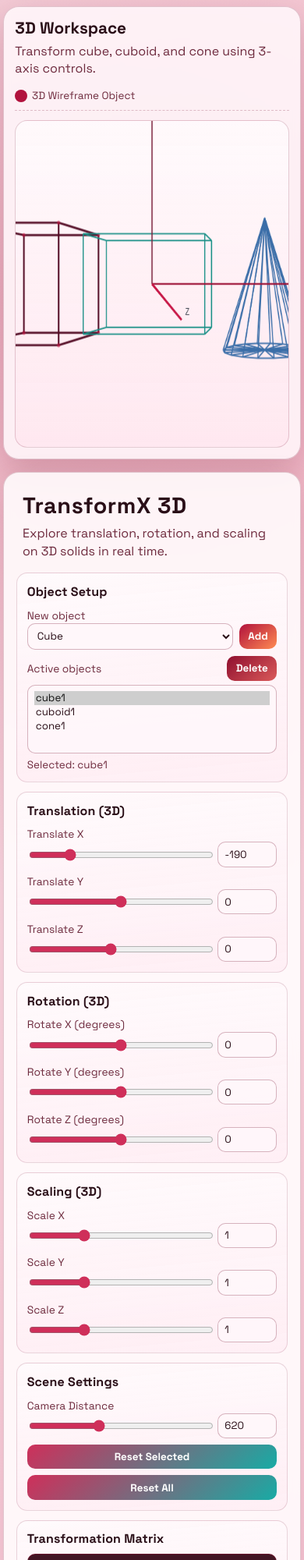
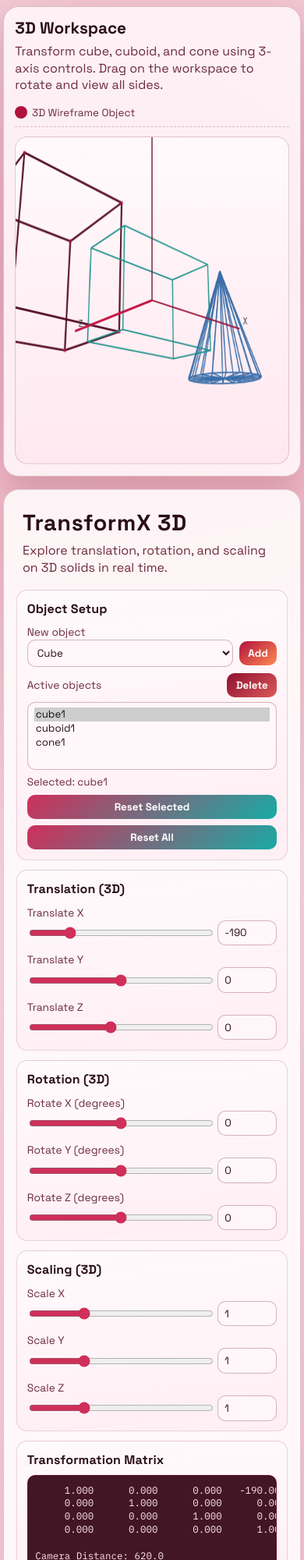
Before and after one commit to sathappan25/TransformX, a plain HTML site: page index.html in a window 390 px wide. Shown: the top 2000 px of the page at 78% size. Drawn offline with Linux system fonts and the light colour scheme.

Commit message:
changed workspace UI

```diff
--- a/index.html
+++ b/index.html
@@ -38,6 +38,11 @@
           </div>
           <select id="objectList" size="4"></select>
           <p id="selectedObjectLabel" class="muted">No object selected.</p>
+
+          <div class="actions space-top">
+            <button id="resetSelectedBtn" class="btn secondary">Reset Selected</button>
+            <button id="resetAllBtn" class="btn secondary">Reset All</button>
+          </div>
         </section>
 
         <section class="panel">
@@ -125,22 +130,6 @@
         </section>
 
         <section class="panel">
-          <h2>Scene Settings</h2>
-          <div class="control">
-            <label for="cameraRange">Camera Distance</label>
-            <div class="pair">
-              <input id="cameraRange" type="range" min="280" max="1200" step="5" value="620" />
-              <input id="cameraInput" type="number" min="280" max="1200" step="5" value="620" />
-            </div>
-          </div>
-
-          <div class="actions space-top">
-            <button id="resetSelectedBtn" class="btn secondary">Reset Selected</button>
-            <button id="resetAllBtn" class="btn secondary">Reset All</button>
-          </div>
-        </section>
-
-        <section class="panel">
           <h2>Transformation Matrix</h2>
           <pre id="matrixOutput">Select an object to view matrix values.</pre>
         </section>
@@ -178,7 +167,8 @@
           <div>
             <h2>3D Workspace</h2>
             <p>
-              Transform cube, cuboid, and cone using 3-axis controls.
+              Transform cube, cuboid, and cone using 3-axis controls. Drag on the workspace
+              to rotate and view all sides.
             </p>
           </div>
           <div class="legend">
--- a/js/app.js
+++ b/js/app.js
@@ -32,8 +32,6 @@ const ui = {
   szRange: document.getElementById("szRange"),
   szInput: document.getElementById("szInput"),
 
-  cameraRange: document.getElementById("cameraRange"),
-  cameraInput: document.getElementById("cameraInput"),
   resetSelectedBtn: document.getElementById("resetSelectedBtn"),
   resetAllBtn: document.getElementById("resetAllBtn"),
   matrixOutput: document.getElementById("matrixOutput")
@@ -45,7 +43,15 @@ const state = {
   objects: [],
   nextId: 1,
   selectedId: null,
-  cameraDistance: 620
+  cameraDistance: 620,
+  cameraYaw: toRadians(-42),
+  cameraPitch: toRadians(16),
+  orbit: {
+    active: false,
+    pointerId: null,
+    lastX: 0,
+    lastY: 0
+  }
 };
 
 function getCanvasCenter() {
@@ -243,8 +249,6 @@ function syncControlsFromObject(object3d) {
   setPairValues(ui.sxRange, ui.sxInput, Number(object3d.sx.toFixed(2)));
   setPairValues(ui.syRange, ui.syInput, Number(object3d.sy.toFixed(2)));
   setPairValues(ui.szRange, ui.szInput, Number(object3d.sz.toFixed(2)));
-
-  setPairValues(ui.cameraRange, ui.cameraInput, Math.round(state.cameraDistance));
 }
 
 function updateSelectedObjectLabel() {
@@ -460,12 +464,6 @@ function setupControlHandlers() {
     renderScene();
   });
 
-  bindRangeInput(ui.cameraRange, ui.cameraInput, (value) => {
-    state.cameraDistance = clamp(value, 280, 1200);
-    updateMatrixDisplay();
-    renderScene();
-  });
-
   ui.resetSelectedBtn.addEventListener("click", () => {
     const object3d = getSelectedObject();
     if (!object3d) {
@@ -487,6 +485,78 @@ function setupControlHandlers() {
       applySampleTest(Number(button.dataset.test));
     });
   }
+}
+
+function setupCanvasInteraction() {
+  canvas.style.cursor = "grab";
+
+  canvas.addEventListener("pointerdown", (event) => {
+    if (event.button !== 0) {
+      return;
+    }
+
+    state.orbit.active = true;
+    state.orbit.pointerId = event.pointerId;
+    state.orbit.lastX = event.clientX;
+    state.orbit.lastY = event.clientY;
+    canvas.style.cursor = "grabbing";
+    canvas.setPointerCapture(event.pointerId);
+  });
+
+  canvas.addEventListener("pointermove", (event) => {
+    if (!state.orbit.active || event.pointerId !== state.orbit.pointerId) {
+      return;
+    }
+
+    const deltaX = event.clientX - state.orbit.lastX;
+    const deltaY = event.clientY - state.orbit.lastY;
+
+    state.orbit.lastX = event.clientX;
+    state.orbit.lastY = event.clientY;
+
+    state.cameraYaw += deltaX * 0.009;
+    state.cameraPitch = clamp(
+      state.cameraPitch + deltaY * 0.007,
+      toRadians(-80),
+      toRadians(80)
+    );
+
+    updateMatrixDisplay();
+    renderScene();
+  });
+
+  const stopOrbit = (event) => {
+    if (!state.orbit.active || event.pointerId !== state.orbit.pointerId) {
+      return;
+    }
+
+    state.orbit.active = false;
+    state.orbit.pointerId = null;
+    canvas.style.cursor = "grab";
+
+    if (canvas.hasPointerCapture(event.pointerId)) {
+      canvas.releasePointerCapture(event.pointerId);
+    }
+  };
+
+  canvas.addEventListener("pointerup", stopOrbit);
+  canvas.addEventListener("pointercancel", stopOrbit);
+  canvas.addEventListener("pointerleave", (event) => {
+    if (state.orbit.active) {
+      stopOrbit(event);
+    }
+  });
+
+  canvas.addEventListener(
+    "wheel",
+    (event) => {
+      event.preventDefault();
+      state.cameraDistance = clamp(state.cameraDistance + event.deltaY * 0.7, 280, 1400);
+      updateMatrixDisplay();
+      renderScene();
+    },
+    { passive: false }
+  );
 }
 
 function applySampleTest(testId) {
@@ -645,12 +715,31 @@ function updateMatrixDisplay() {
 
   const matrix = buildTransformMatrix(object3d);
   const rows = matrix.map((row) => row.map((value) => value.toFixed(3).padStart(10, " ")).join(" "));
+  const yawDegrees = (state.cameraYaw * 180) / Math.PI;
+  const pitchDegrees = (state.cameraPitch * 180) / Math.PI;
 
-  ui.matrixOutput.textContent = `${rows.join("\n")}\n\nCamera Distance: ${state.cameraDistance.toFixed(1)}`;
+  ui.matrixOutput.textContent = `${rows.join("\n")}\n\nCamera Distance: ${state.cameraDistance.toFixed(1)}\nCamera Yaw: ${yawDegrees.toFixed(1)} deg\nCamera Pitch: ${pitchDegrees.toFixed(1)} deg`;
 }
 
-function projectPoint(point, zLiftFactor = 0) {
-  const depth = state.cameraDistance + point.z;
+function applyCameraView(point) {
+  const cosYaw = Math.cos(state.cameraYaw);
+  const sinYaw = Math.sin(state.cameraYaw);
+  const cosPitch = Math.cos(state.cameraPitch);
+  const sinPitch = Math.sin(state.cameraPitch);
+
+  const xYaw = point.x * cosYaw + point.z * sinYaw;
+  const zYaw = -point.x * sinYaw + point.z * cosYaw;
+
+  return {
+    x: xYaw,
+    y: point.y * cosPitch - zYaw * sinPitch,
+    z: point.y * sinPitch + zYaw * cosPitch
+  };
+}
+
+function projectPoint(point) {
+  const viewedPoint = applyCameraView(point);
+  const depth = state.cameraDistance + viewedPoint.z;
   if (depth < 45) {
     return null;
   }
@@ -658,20 +747,16 @@ function projectPoint(point, zLiftFactor = 0) {
   const center = getCanvasCenter();
   const perspective = state.cameraDistance / depth;
 
-  // Keep default orientation straight while still visualizing z-depth.
-  const zSkewX = point.z * 0.28;
-  const zSkewY = point.z * zLiftFactor;
-
   return {
-    x: center.x + (point.x + zSkewX) * perspective,
-    y: center.y - (point.y + zSkewY) * perspective,
+    x: center.x + viewedPoint.x * perspective,
+    y: center.y - viewedPoint.y * perspective,
     depth
   };
 }
 
-function drawProjectedLine(pointA, pointB, color, width = 1.8, zLiftFactor = 0) {
-  const start = projectPoint(pointA, zLiftFactor);
-  const end = projectPoint(pointB, zLiftFactor);
+function drawProjectedLine(pointA, pointB, color, width = 1.8) {
+  const start = projectPoint(pointA);
+  const end = projectPoint(pointB);
 
   if (!start || !end) {
     return;
@@ -688,15 +773,14 @@ function drawProjectedLine(pointA, pointB, color, width = 1.8, zLiftFactor = 0)
 function drawAxes() {
   const axisLength = 250;
   const origin = { x: 0, y: 0, z: 0 };
-  const zLiftFactor = -0.26;
 
   drawProjectedLine(origin, { x: axisLength, y: 0, z: 0 }, "rgba(156, 16, 53, 0.88)", 2.3);
   drawProjectedLine(origin, { x: 0, y: axisLength, z: 0 }, "rgba(122, 34, 62, 0.82)", 2.3);
-  drawProjectedLine(origin, { x: 0, y: 0, z: axisLength }, "rgba(198, 20, 68, 0.98)", 3.2, zLiftFactor);
+  drawProjectedLine(origin, { x: 0, y: 0, z: axisLength }, "rgba(198, 20, 68, 0.98)", 3.2);
 
   const xTip = projectPoint({ x: axisLength, y: 0, z: 0 });
   const yTip = projectPoint({ x: 0, y: axisLength, z: 0 });
-  const zTip = projectPoint({ x: 0, y: 0, z: axisLength }, zLiftFactor);
+  const zTip = projectPoint({ x: 0, y: 0, z: axisLength });
 
   ctx.fillStyle = "rgba(20, 33, 43, 0.85)";
   ctx.font = "12px 'IBM Plex Mono', monospace";
@@ -783,6 +867,7 @@ function renderScene() {
 
 function initialize() {
   setupControlHandlers();
+  setupCanvasInteraction();
 
   addObject("cube");
   addObject("cuboid");
--- a/styles/layout.css
+++ b/styles/layout.css
@@ -88,4 +88,6 @@
   width: 100%;
   height: 100%;
   display: block;
+  cursor: grab;
+  touch-action: none;
 }
```
